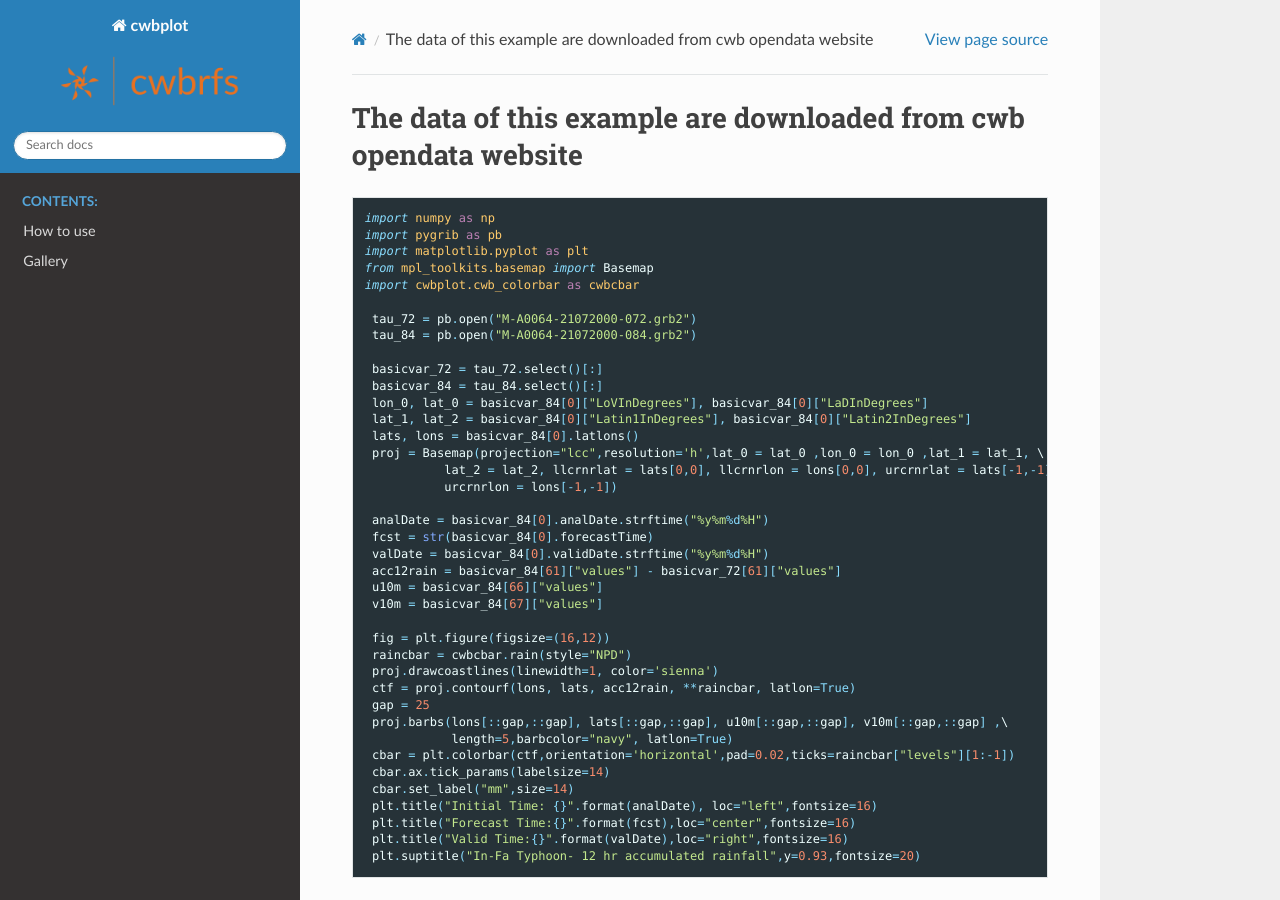
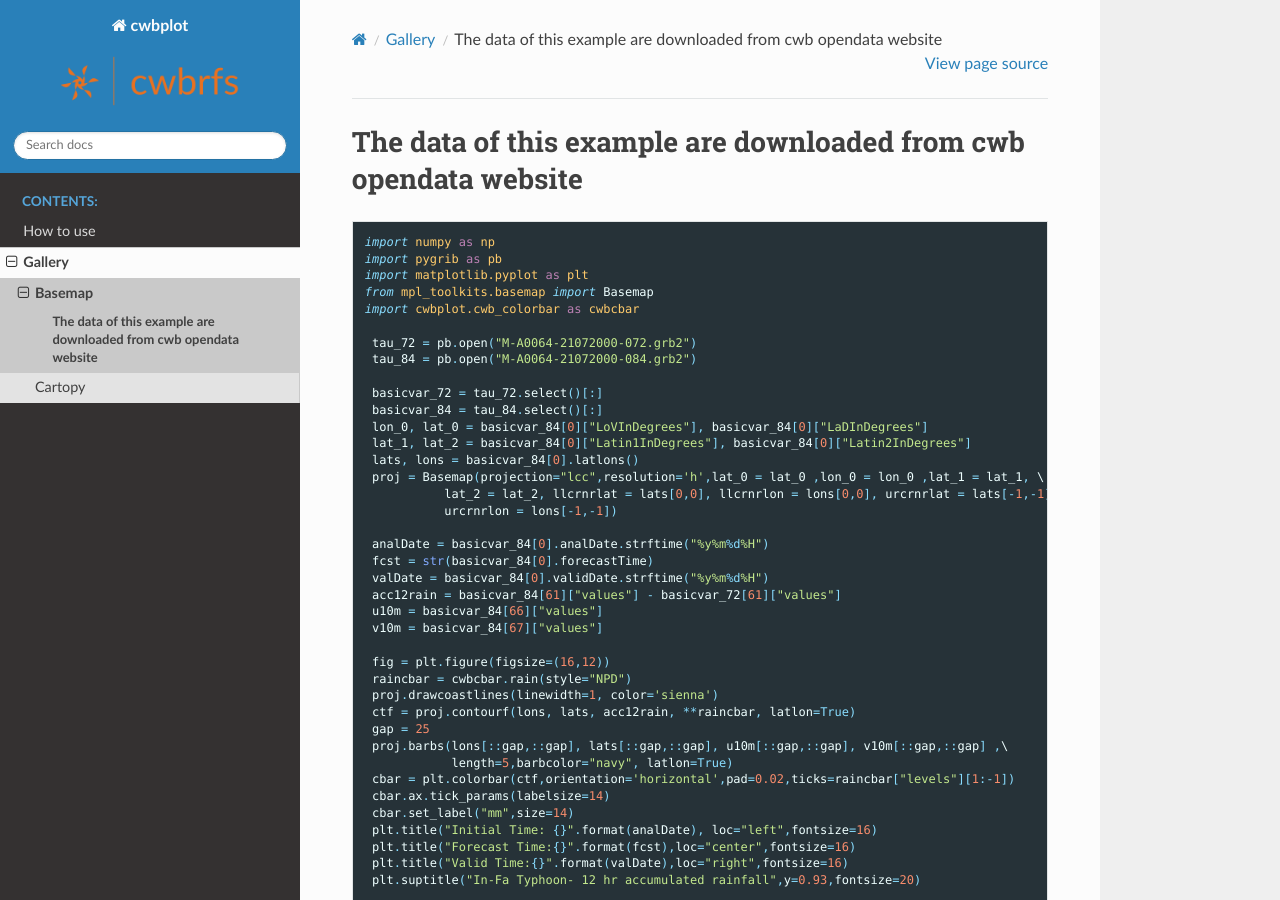
Before and after one commit to Liu-CWB/cwbplot, a Sphinx documentation site: the page built from docs/source/example/12accrain_basemap.rst, in a window 1280 px wide and 900 px high. Built offline with Sphinx 7.4.7 and the Read the Docs theme 2.0.0, drawn with Linux system fonts in a browser that asks for light colours.

Commit message:
Update gallery_cwb.rst

```diff
--- a/docs/source/gallery_cwb.rst
+++ b/docs/source/gallery_cwb.rst
@@ -14,11 +14,15 @@ The projection setting of this graph is done by basemap, but strongely change to
     ---
     :img-top: ./image/_gallery/12acc_rainfall_basemap.png
     ++++
-    .. link-button:: ./example/12accrain_basemap.rst
+    .. link-button:: ./example/12accrain_basemap
         :type: ref
         :text: CWB opendata- GRIB Data Example
         :classes: btn-outline-dark btn-block stretched-link
+.. toctree::
+    :maxdepth: 1
+    :hidden:
 
+    example/12accrain_basemap
 
 
 Cartopy
```
